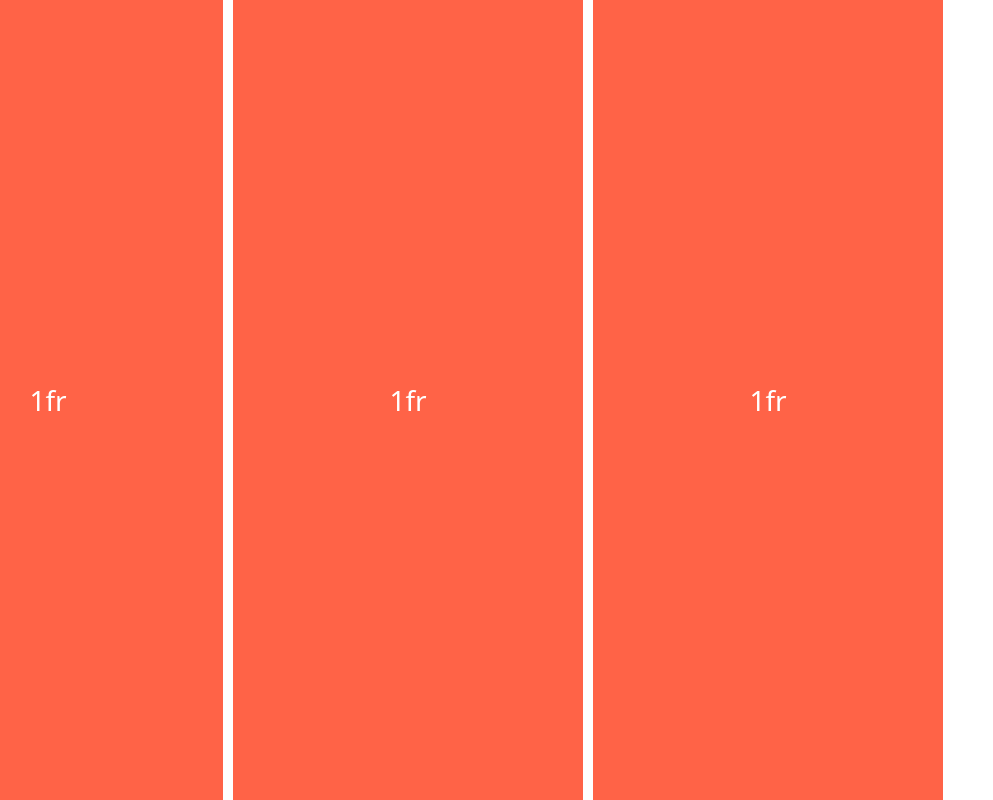
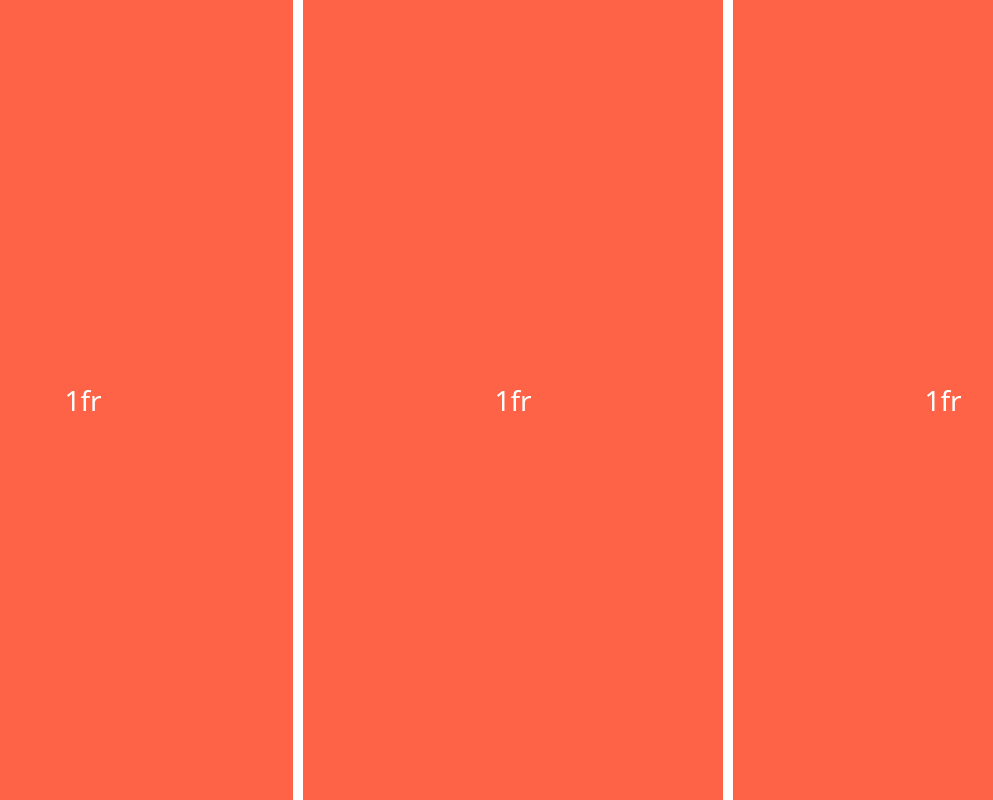
Before and after one commit to SummerDHLee/css-layout-masterclass, a plain HTML site: page index.html in a window 1280 px wide. Shown: the whole page, without its empty margins (127-1120 px from the left). Drawn offline with Linux system fonts and the light colour scheme.

Commit message:
Lec #3.10

```diff
--- a/style.css
+++ b/style.css
@@ -9,7 +9,8 @@
   display: grid;
   gap: 10px;
   height: 100vh;
-  grid-template-columns: repeat(3, minmax(300px, 350px));
+  /* grid-template-columns: repeat(auto-fill, minmax(100px, 1fr)); */
+  grid-template-columns: repeat(auto-fit, minmax(100px, 1fr));
 }
 
 .child {
```
